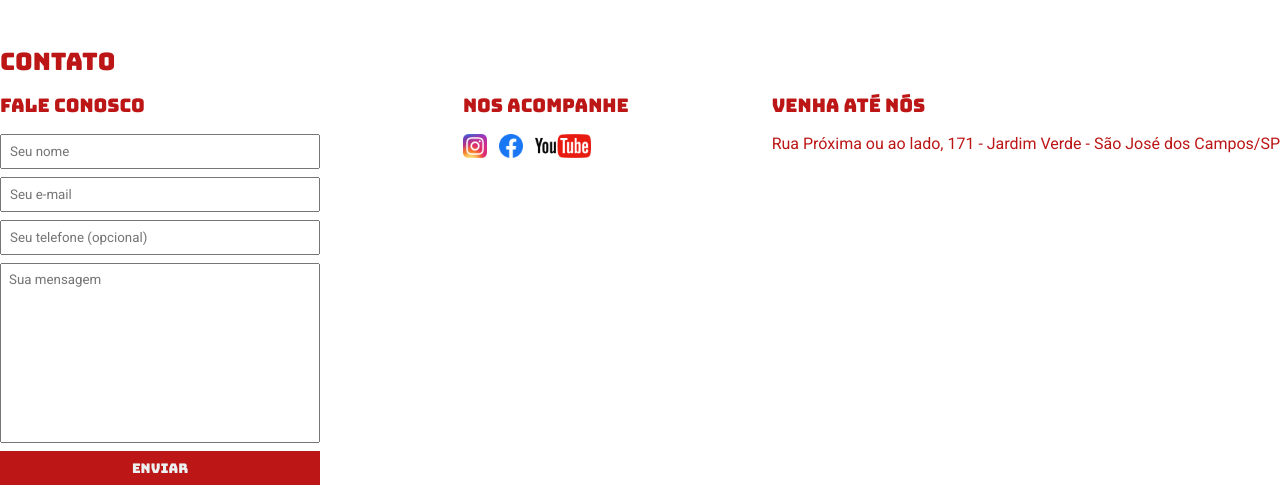
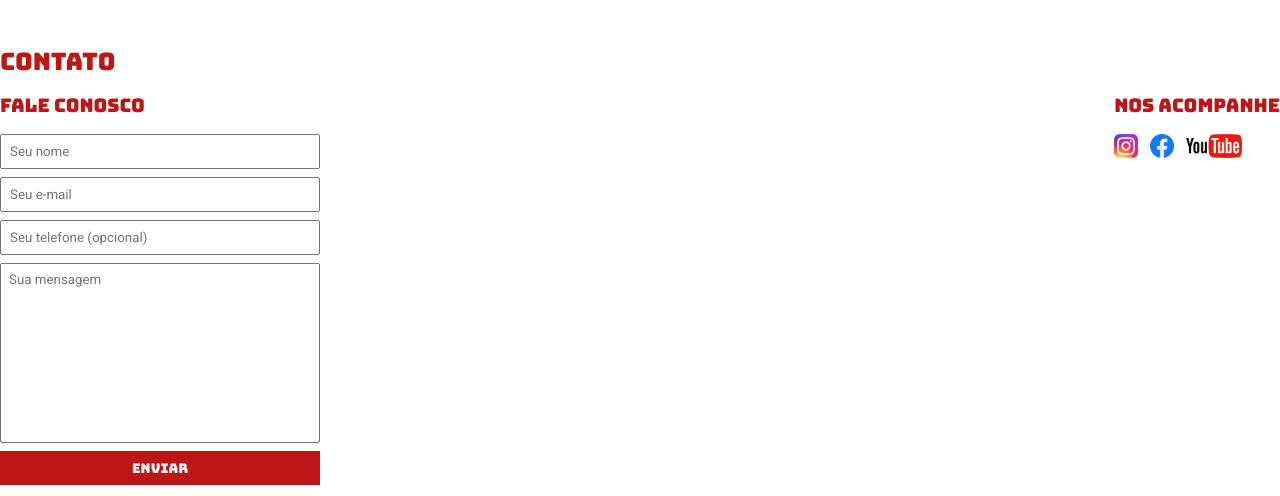
Before and after one commit to LuizEduardoSC/nba_fan, a plain HTML site: page index.html in a window 1280 px wide. Shown: the part 564-1060 px from the top of the page. Drawn offline with Linux system fonts and the light colour scheme.

Commit message:
Remoção do endereço

```diff
--- a/index.html
+++ b/index.html
@@ -85,12 +85,6 @@
                         </li>
                     </ul>
                 </div>
-                <div>
-                    <h3>Venha até nós</h3>
-                    <p>
-                        Rua Próxima ou ao lado, 171 - Jardim Verde - São José dos Campos/SP
-                    </p>
-                </div>
             </div>
         </div>
     </section>
```
